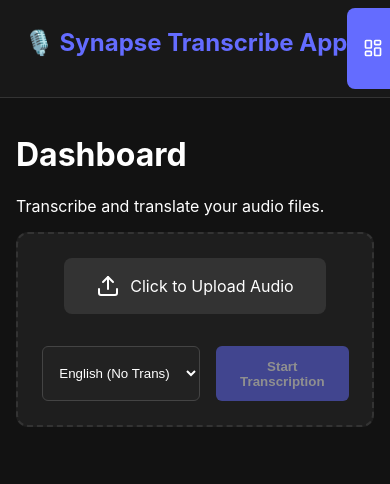
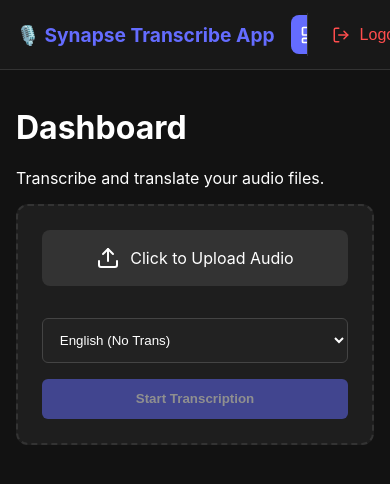
Before and after one commit to KdanTechnies/Transcriber-frontend, a React (Vite) app: page /dashboard in a window 390 px wide. Shown: the top 484 px of the page. Built offline with nearby package versions, Linux system fonts and the light colour scheme.

Commit message:
Css commit

```diff
--- a/src/App.css
+++ b/src/App.css
@@ -7,6 +7,12 @@
   --text-main: #ffffff;
   --text-muted: #a1a1aa;
   --border: #333;
+  --sidebar-width: 260px; /* Variable for easier resizing */
+}
+
+/* Global Reset for better layout behavior */
+*, *::before, *::after {
+  box-sizing: border-box;
 }
 
 body {
@@ -21,16 +27,21 @@
 .app-shell {
   display: flex;
   height: 100vh;
+  /* Fix for mobile browsers address bar issue */
+  height: 100dvh;
   width: 100vw;
 }
 
 .sidebar {
-  width: 250px;
+  width: var(--sidebar-width);
   background-color: var(--bg-sidebar);
   border-right: 1px solid var(--border);
   display: flex;
   flex-direction: column;
-  padding: 1rem;
+  padding: 1.5rem 1rem;
+  transition: width 0.3s ease;
+  flex-shrink: 0; /* Prevent shrinking */
+  z-index: 10;
 }
 
 .main-content {
@@ -38,13 +49,16 @@
   overflow-y: auto;
   padding: 2rem;
   background-color: var(--bg-dark);
+  position: relative;
+  scroll-behavior: smooth;
 }
 
 /* --- Sidebar Styling --- */
 .logo-area h2 {
   color: var(--primary);
-  margin-bottom: 2rem;
-  padding-left: 0.5rem;
+  margin: 0 0 2rem 0.5rem;
+  font-size: 1.5rem;
+  white-space: nowrap;
 }
 
 .nav-menu {
@@ -52,22 +66,25 @@
   flex-direction: column;
   gap: 0.5rem;
   flex: 1;
+  overflow-y: auto; /* Scroll sidebar if menu is too long */
 }
 
 .nav-item {
   display: flex;
   align-items: center;
-  gap: 10px;
+  gap: 12px;
   padding: 0.8rem 1rem;
   color: var(--text-muted);
   text-decoration: none;
   border-radius: 8px;
   transition: all 0.2s;
+  white-space: nowrap;
 }
 
 .nav-item:hover {
   background-color: rgba(255, 255, 255, 0.05);
   color: white;
+  transform: translateX(4px);
 }
 
 .nav-item.active {
@@ -90,21 +107,27 @@
   gap: 10px;
   cursor: pointer;
   font-size: 1rem;
-  padding: 0.5rem;
+  padding: 0.8rem 1rem;
   width: 100%;
+  border-radius: 8px;
+  transition: background 0.2s;
 }
 
-.logout-btn:hover { background-color: rgba(255, 77, 77, 0.1); border-radius: 6px; }
+.logout-btn:hover { background-color: rgba(255, 77, 77, 0.1); }
 
 /* --- Login Page --- */
 .login-screen {
   height: 100vh;
+  height: 100dvh;
   display: flex;
   justify-content: center;
   align-items: center;
   background-color: var(--bg-dark);
+  padding: 1rem;
 }
 .login-card {
+  width: 100%;
+  max-width: 400px;
   text-align: center;
   background: var(--bg-card);
   padding: 3rem;
@@ -115,7 +138,7 @@
 @keyframes spin { from { transform: rotate(0deg); } to { transform: rotate(360deg); } }
 
 /* --- General Page Styling --- */
-.page-container { max-width: 900px; margin: 0 auto; }
+.page-container { max-width: 1000px; margin: 0 auto; width: 100%; }
 .card { background-color: var(--bg-card); padding: 1.5rem; border-radius: 10px; border: 1px solid var(--border); margin-bottom: 1rem; }
 
 /* --- Dashboard Specific --- */
@@ -123,15 +146,18 @@
   background-color: var(--bg-card);
   border: 2px dashed var(--border);
   border-radius: 12px;
-  padding: 2rem;
+  padding: 3rem;
   text-align: center;
   margin-bottom: 2rem;
+  transition: border-color 0.2s;
 }
+.upload-box:hover { border-color: var(--primary); }
 
 input[type="file"] { display: none; }
 .custom-file-upload {
   display: inline-flex;
   align-items: center;
+  justify-content: center;
   gap: 10px;
   padding: 1rem 2rem;
   background-color: #333;
@@ -144,56 +170,112 @@
 
 .controls-row {
   display: flex;
+  flex-wrap: wrap; /* Allows wrapping on small screens */
   gap: 1rem;
   justify-content: center;
   margin-top: 1rem;
 }
 
-.lang-select { padding: 0.8rem; background: #222; border: 1px solid #444; color: white; border-radius: 6px; }
-.btn-primary { padding: 0.8rem 1.5rem; background: var(--primary); border: none; border-radius: 6px; color: white; cursor: pointer; font-weight: bold; }
+.lang-select { padding: 0.8rem; background: #222; border: 1px solid #444; color: white; border-radius: 6px; min-width: 150px; }
+.btn-primary { padding: 0.8rem 1.5rem; background: var(--primary); border: none; border-radius: 6px; color: white; cursor: pointer; font-weight: bold; transition: background 0.2s; }
+.btn-primary:hover { background: var(--primary-hover); }
 .btn-primary:disabled { opacity: 0.5; cursor: not-allowed; }
 
-.grid-2 { display: grid; grid-template-columns: 1fr 1fr; gap: 1rem; margin-top: 1rem; }
-.text-card { background: #252525; padding: 1rem; border-radius: 8px; }
-.tags { display: flex; flex-wrap: wrap; gap: 0.5rem; margin-top: 0.5rem; }
-.tag { background: #333; padding: 0.2rem 0.5rem; border-radius: 4px; font-size: 0.85rem; }
-.tag small { color: var(--primary); margin-left: 5px; }
+.grid-2 { display: grid; grid-template-columns: repeat(2, 1fr); gap: 1.5rem; margin-top: 1.5rem; }
+.text-card { background: #252525; padding: 1.5rem; border-radius: 8px; height: 100%; }
+.tags { display: flex; flex-wrap: wrap; gap: 0.5rem; margin-top: 0.8rem; }
+.tag { background: #333; padding: 0.3rem 0.6rem; border-radius: 4px; font-size: 0.85rem; display: flex; align-items: center; }
+.tag small { color: var(--primary); margin-left: 6px; font-weight: bold; }
 
-.setting-item { display: flex; justify-content: space-between; padding: 1rem 0; border-bottom: 1px solid var(--border); }
+.setting-item { display: flex; justify-content: space-between; align-items: center; padding: 1.2rem 0; border-bottom: 1px solid var(--border); }
+.setting-item:last-child { border-bottom: none; }
 
 
+/* =================================================================
+   🚀 RESPONSIVE MEDIA QUERIES
+   ================================================================= */
 
-/* ===========================
-   📱 PHONE (small screens)
-   =========================== */
-@media (max-width: 600px) {
+/* 📱 MOBILE PHONES (Portrait & Small Landscape)
+   Break at 768px (Standard Tablet/Mobile Boundary) */
+@media (max-width: 768px) {
 
+  /* Stack layout vertically */
   .app-shell {
-    flex-direction: column;   /* Stack sidebar on top */
-    height: auto;
+    flex-direction: column;
   }
 
+  /* Turn Sidebar into Top Navigation Bar */
   .sidebar {
     width: 100%;
-    flex-direction: row;
-    overflow-x: auto;
-    white-space: nowrap;
-    padding: 0.5rem 1rem;
+    height: auto;
+    flex-direction: row; /* Horizontal layout */
+    align-items: center;
+    padding: 0.8rem 1rem;
     border-right: none;
     border-bottom: 1px solid var(--border);
+    justify-content: space-between;
   }
 
+  /* Logo adjustment for top bar */
+  .logo-area h2 {
+    margin: 0;
+    font-size: 1.2rem;
+  }
+
+  /* Scrollable horizontal menu */
   .nav-menu {
     flex-direction: row;
+    overflow-x: auto; /* Allow horizontal scroll */
+    padding-left: 1rem;
+    padding-right: 1rem;
+    gap: 0.5rem;
+    align-items: center;
+    /* Hide scrollbar visually but keep functionality */
+    scrollbar-width: none;
+    -ms-overflow-style: none;
+  }
+  .nav-menu::-webkit-scrollbar { display: none; }
+
+  .nav-item {
+    padding: 0.6rem;
+    font-size: 0.9rem;
+  }
+
+  /* On mobile, maybe hide text labels if icons exist,
+     or keep text small. Here we reduce padding. */
+  .nav-item:hover { transform: none; }
+
+  /* Hide Logout on top bar to save space,
+     or move it to the very end of the scroll */
+  .logout-area {
+    margin-top: 0;
+    border-top: none;
+    padding-top: 0;
+    border-left: 1px solid var(--border);
+    padding-left: 0.5rem;
+  }
+
+  .logout-btn span { display: none; } /* Hide "Logout" text, show icon only */
+
+  /* Main Content Adjustments */
+  .main-content {
+    padding: 1rem; /* Less padding on mobile */
+  }
+
+  /* Stack Grids */
+  .grid-2 {
+    grid-template-columns: 1fr; /* 1 Column */
     gap: 1rem;
   }
 
-  .main-content {
-    padding: 1rem;
+  /* Adjust Controls */
+  .controls-row {
+    flex-direction: column;
+    width: 100%;
   }
 
-  .grid-2 {
-    grid-template-columns: 1fr; /* Stack items */
+  .lang-select, .btn-primary, .custom-file-upload {
+    width: 100%; /* Full width buttons/inputs */
   }
 
   .upload-box {
@@ -201,51 +283,50 @@
   }
 }
 
-
-/* ===========================
-   💻 LAPTOP (medium screens)
-   600px – 1440px
-   =========================== */
-@media (min-width: 601px) and (max-width: 1440px) {
-  .sidebar {
-    width: 220px; /* Slightly smaller for mid-size screens */
+/* 💻 TABLET / SMALL LAPTOP (769px to 1024px) */
+@media (min-width: 769px) and (max-width: 1024px) {
+  :root {
+    --sidebar-width: 200px; /* Slimmer sidebar */
   }
 
   .main-content {
+    padding: 1.5rem;
+  }
+
+  .nav-item {
+    font-size: 0.9rem;
+    padding: 0.8rem 0.5rem;
+  }
+
+  .upload-box {
     padding: 2rem;
+  }
+}
+
+/* 🖥️ LARGE SCREENS / PROJECTORS (1441px +) */
+@media (min-width: 1441px) {
+  :root {
+    --sidebar-width: 320px;
+  }
+
+  body {
+    font-size: 18px; /* Slightly larger text for reading from distance */
+  }
+
+  .page-container {
+    max-width: 1400px; /* Use more screen real estate */
+  }
+
+  .main-content {
+    padding: 4rem;
   }
 
   .grid-2 {
-    grid-template-columns: 1fr 1fr;
-    gap: 1.5rem;
-  }
-}
-
-
-/* ===========================
-   🖥 PROJECTOR / LARGE SCREENS
-   1440px+
-   =========================== */
-@media (min-width: 1441px) {
-
-  .sidebar {
-    width: 300px; /* More spacious sidebar */
-  }
-
-  .main-content {
-    padding: 3rem 4rem; /* More white space for big screens */
-  }
-
-  .page-container {
-    max-width: 1500px; /* Expand readable area */
+    gap: 2.5rem;
   }
 
   .upload-box {
-    padding: 3rem;
-  }
-
-  .grid-2 {
-    grid-template-columns: 1fr 1fr;
-    gap: 2rem;
+    padding: 4rem;
+    border-width: 3px;
   }
 }
```
Also changed, not shown: vercel.json.
